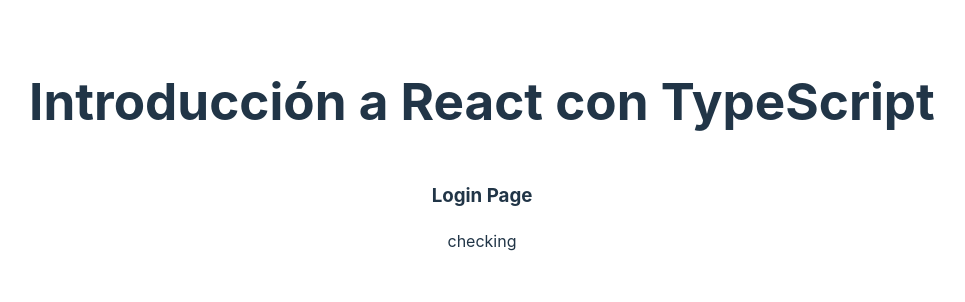
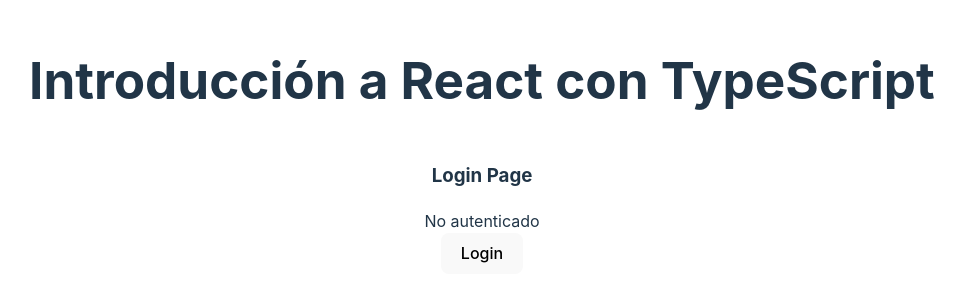
Before and after one commit to teodoro-aguirre/react-bases-ts, a React (Vite) app: page / in a window 1280 px wide. Shown: the part 254-556 px from the top of the page, without its empty margins (158-1123 px from the left). Built offline with nearby package versions, Linux system fonts and the light colour scheme.

Commit message:
Manejo de Login y Logout con Zustand

```diff
--- a/src/components/LoginPage.tsx
+++ b/src/components/LoginPage.tsx
@@ -1,3 +1,4 @@
+import { useEffect } from "react";
 import { useAuthStore } from "../store/auth.store"
 
 
@@ -5,11 +6,42 @@
 export const LoginPage = () => {
 
     const authStatus = useAuthStore( state => state.status );
+    const user = useAuthStore( state => state.user );
+    const login = useAuthStore( state => state.login );
+    const logout = useAuthStore( state => state.logout );
+
+    useEffect( () => {
+        setTimeout( () => {
+            logout();
+        }, 1500);
+    }, [])
+
+    if( authStatus === 'checking'){
+        return <h3>Loading...</h3>
+    }
 
   return (
     <>
         <h3>Login Page</h3>
-        { authStatus }
+
+        {
+            ( authStatus === 'authenticated' )
+            ? <div>Autenticado como: { JSON.stringify(user, null, 2) } </div>
+            : <div>No autenticado</div>
+        }
+
+        {
+            (authStatus === 'authenticated')
+            ? (
+                <button onClick={ logout }>Logout</button>
+            )
+            : (
+                <button onClick={ () => login('teodororoag@gmail.com', '1234') }>
+                    Login
+                </button>
+            )
+        }
+
     </>
   )
 }
--- a/src/store/auth.store.ts
+++ b/src/store/auth.store.ts
@@ -7,10 +7,32 @@
     name: string;
     email: string;
   };
+
+  login: (email: string, password: string) => void;
+  logout: () => void;
 }
 
 export const useAuthStore = create<AuthState>()((set) => ({
   status: "checking",
   token: undefined,
   user: undefined,
+
+  login: (email: string, password: string) => {
+    set({
+      status: "authenticated",
+      token: "ABC123",
+      user: {
+        name: "Teodoro A.",
+        email: email,
+      },
+    });
+  },
+
+  logout: () => {
+    set({
+      status: "unauthenticated",
+      token: undefined,
+      user: undefined,
+    });
+  },
 }));
```
